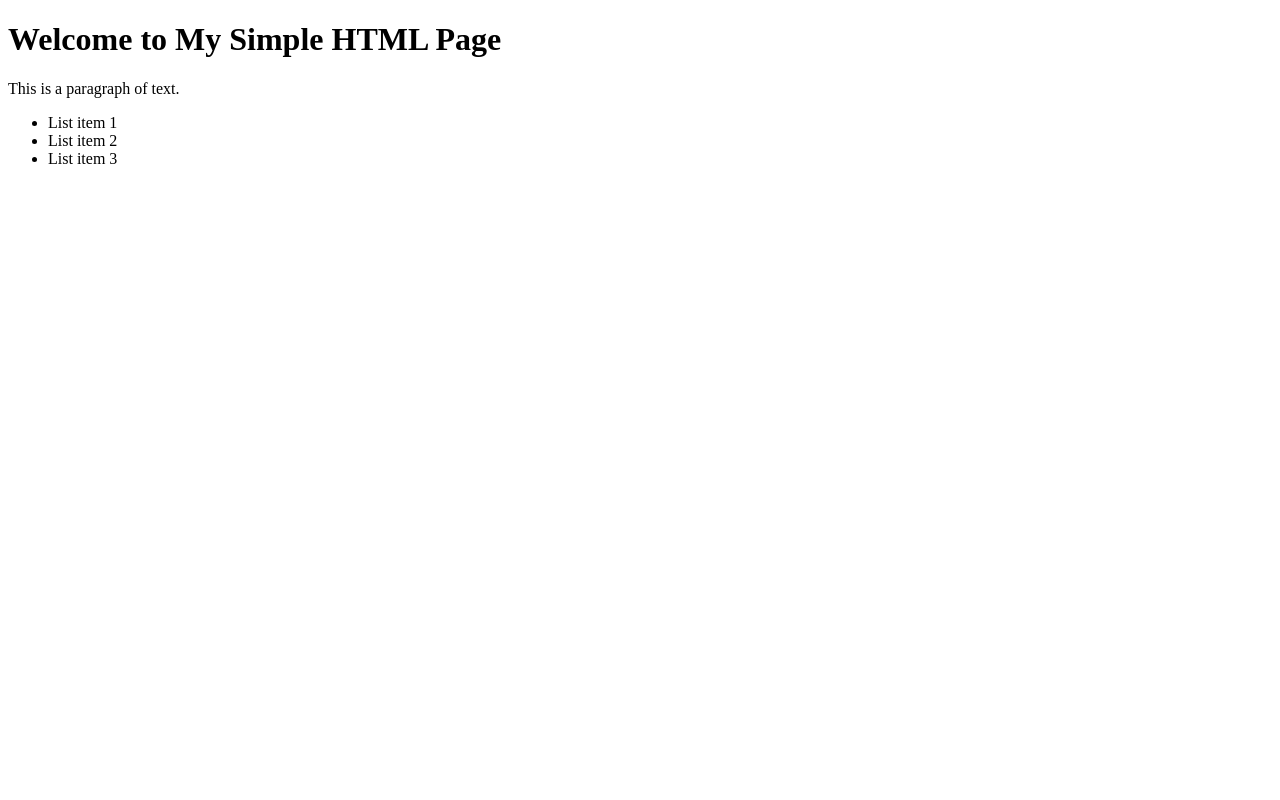
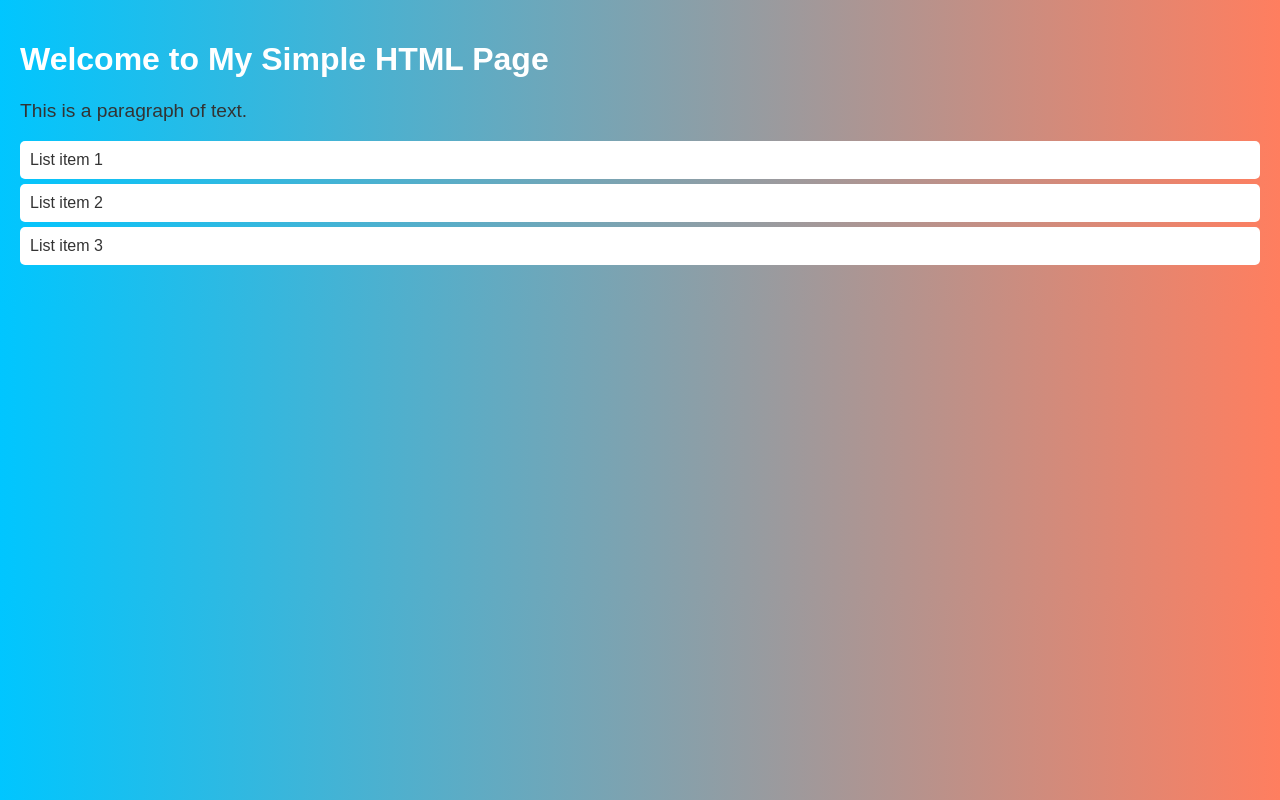
Before and after one commit to gersondi/gen-ai-images, a plain HTML site: page index.html in a window 1280 px wide. Drawn offline with Linux system fonts and the light colour scheme.

Commit message:
Added styling to the html

```diff
--- a/index.html
+++ b/index.html
@@ -4,6 +4,31 @@
     <meta charset="UTF-8">
     <meta name="viewport" content="width=device-width, initial-scale=1.0">
     <title>Simple HTML Page</title>
+    <style>
+        body {
+            font-family: Arial, sans-serif;
+            background: linear-gradient(to right, #00c6ff, #ff7e5f);
+            color: #333;
+            margin: 0;
+            padding: 20px;
+        }
+        h1 {
+            color: #fff;
+        }
+        p {
+            font-size: 1.2em;
+        }
+        ul {
+            list-style-type: none;
+            padding: 0;
+        }
+        li {
+            background: #fff;
+            margin: 5px 0;
+            padding: 10px;
+            border-radius: 5px;
+        }
+    </style>
 </head>
 <body>
     <h1>Welcome to My Simple HTML Page</h1>
```
